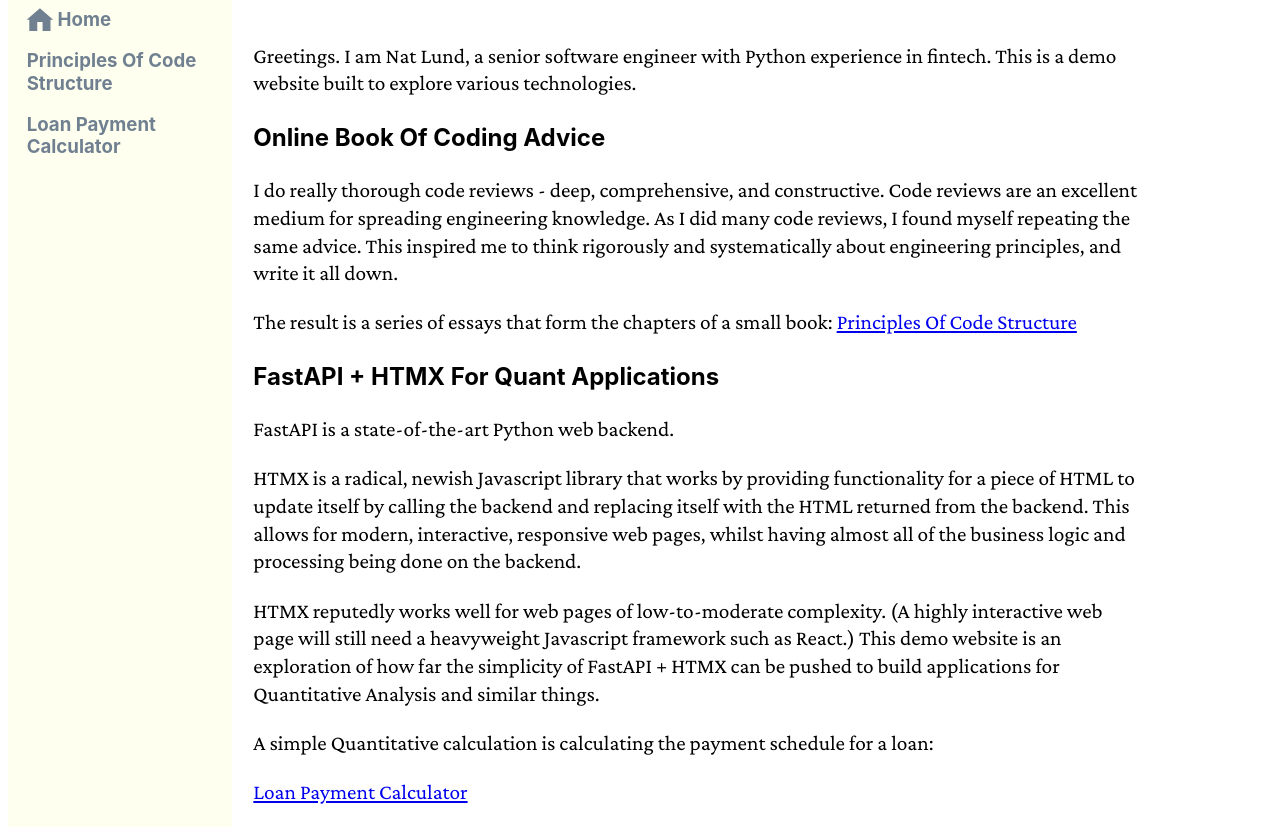
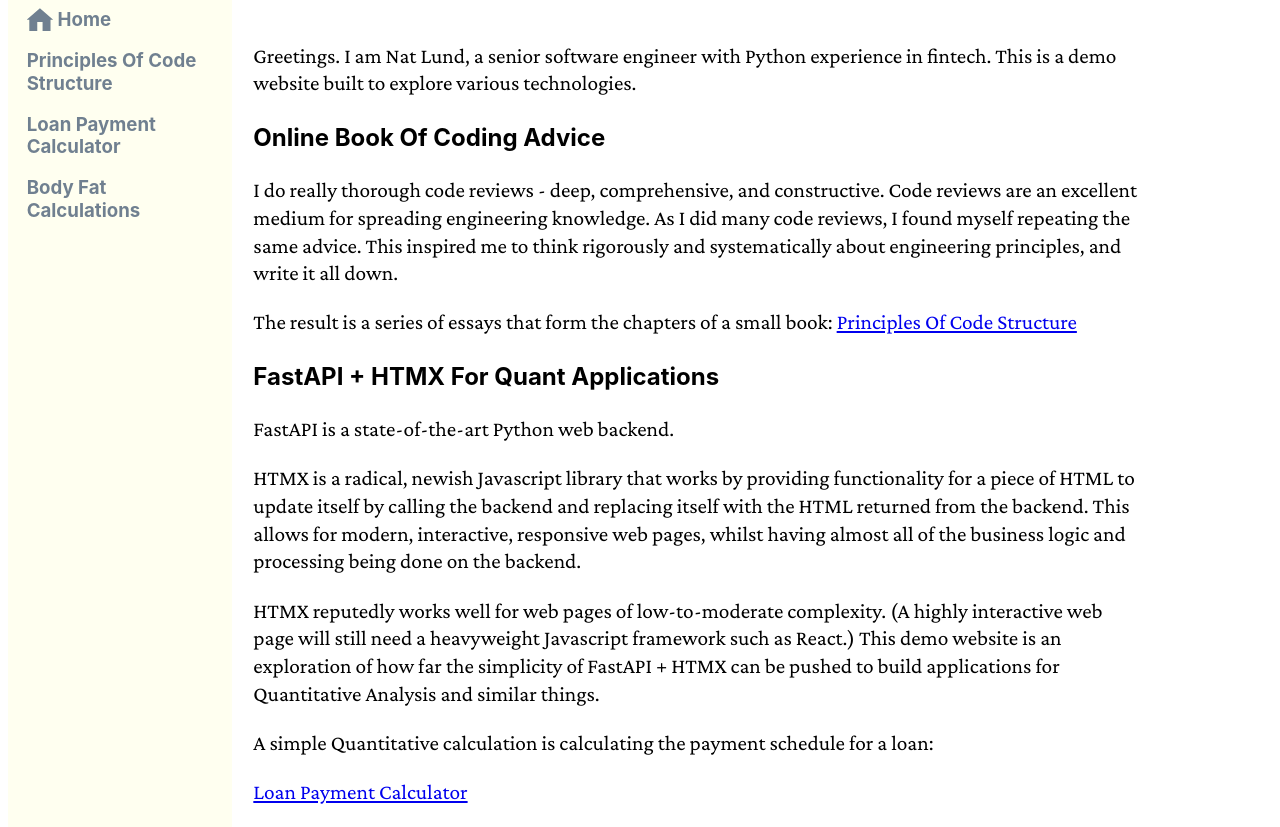
Before and after one commit to natlund/fastapi_htmx_quant, a FastAPI app: page / in a window 1280 px wide. Shown: the part 125-952 px from the top of the page. Run offline with FastAPI, Linux system fonts and the light colour scheme.

Commit message:
Add nav bar links to Body Fat Percentage calculations page

```diff
--- a/src/templates/index.html
+++ b/src/templates/index.html
@@ -26,6 +26,7 @@
                 </a>
             </li>
             <li><a href="/loan-payment-calculator">Loan Payment Calculator</a></li>
+            <li><a href="/body-fat">Body Fat Calculations</a></li>
         </ul>
     </nav>
     <div class="content">
--- a/src/templates/loan_payment_calculator.html
+++ b/src/templates/loan_payment_calculator.html
@@ -43,6 +43,7 @@
                 Principles Of Code Structure
                 </a>
             </li>
+            <li><a href="/body-fat">Body Fat Calculations</a></li>
         </ul>
     </nav>
     <div class="content">
```
